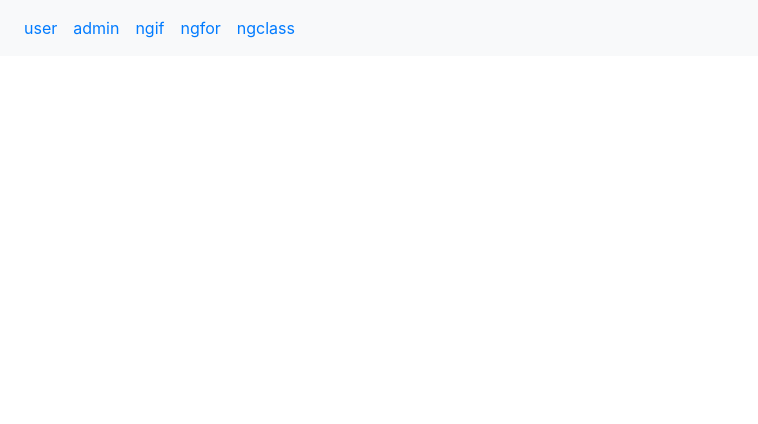
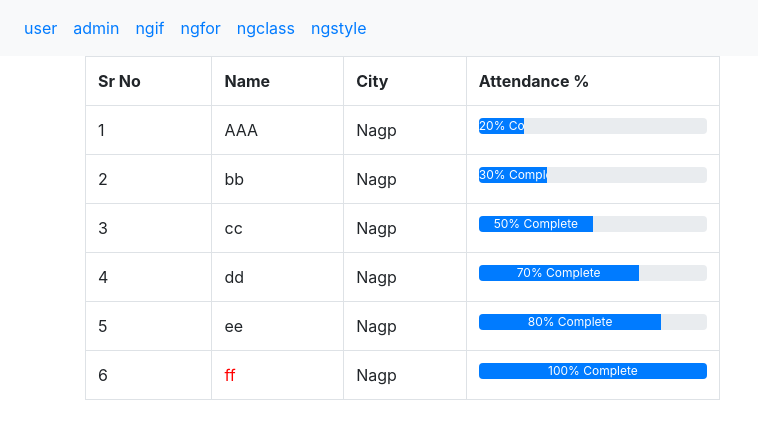
Before and after one commit to chetanexpo3005/shubham, an Angular app: page /ngstyle in a window 1280 px wide. Before the commit this address led to /. Shown: the top 424 px of the page, without its empty margins (0-758 px from the left). Built offline with nearby package versions, Linux system fonts and the light colour scheme.

Commit message:
ng style

```diff
--- a/src/app/app-routing.module.ts
+++ b/src/app/app-routing.module.ts
@@ -4,6 +4,7 @@ import { AdminComponent } from './components/admin/admin.component';
 import { NgclassComponent } from './components/ngclass/ngclass.component';
 import { NgforComponent } from './components/ngfor/ngfor.component';
 import { NgifComponent } from './components/ngif/ngif.component';
+import { NgstyleComponent } from './components/ngstyle/ngstyle.component';
 import { UserComponent } from './components/user/user.component';
 
 const routes: Routes = [
@@ -26,6 +27,10 @@ const routes: Routes = [
   {
     path: 'ngclass',
     component: NgclassComponent
+  },
+  {
+    path: 'ngstyle',
+    component: NgstyleComponent
   }
 ];
 
--- a/src/app/app.component.html
+++ b/src/app/app.component.html
@@ -16,6 +16,9 @@
     <li class="nav-item">
       <a class="nav-link" routerLink="/ngclass">ngclass</a>
     </li>
+    <li class="nav-item">
+      <a class="nav-link" routerLink="/ngstyle">ngstyle </a>
+    </li>
   </ul>
 </nav>
 
--- a/src/app/app.module.ts
+++ b/src/app/app.module.ts
@@ -9,6 +9,7 @@ import { NgifComponent } from './components/ngif/ngif.component';
 import { FormsModule } from '@angular/forms';
 import { NgforComponent } from './components/ngfor/ngfor.component';
 import { NgclassComponent } from './components/ngclass/ngclass.component';
+import { NgstyleComponent } from './components/ngstyle/ngstyle.component';
 
 
 @NgModule({
@@ -18,7 +19,8 @@ import { NgclassComponent } from './components/ngclass/ngclass.component';
     AdminComponent,
     NgifComponent,
     NgforComponent,
-    NgclassComponent
+    NgclassComponent,
+    NgstyleComponent
   ],
   imports: [
     BrowserModule,
--- /dev/null
+++ b/src/app/components/ngstyle/ngstyle.component.css
@@ -0,0 +1,3 @@
+.hundred {
+  color: red;
+}
--- /dev/null
+++ b/src/app/components/ngstyle/ngstyle.component.html
@@ -0,0 +1,28 @@
+<div class="row">
+  <div class="col-md-7">
+    <table class="table table-bordered">
+      <tr>
+        <th>Sr No</th>
+        <th>Name</th>
+        <th>City</th>
+        <th>Attendance %</th>
+      </tr>
+      <tr *ngFor="let student of studentList;let i= index">
+        <td>{{i+1}}</td>
+        <td   [ngClass]="student.Attendance ==100?'hundred':''">
+
+          {{student.Name}}</td>
+        <td>{{student.city}}</td>
+        <td>
+          <div class="progress">
+            <div class="progress-bar" role="progressbar" aria-valuenow="70" aria-valuemin="0" aria-valuemax="100"
+            [style.width.%]="student.Attendance"
+            >
+              <span  >{{student.Attendance}}% Complete</span>
+            </div>
+          </div>
+          </td>
+      </tr>
+    </table>
+  </div>
+</div>
--- /dev/null
+++ b/src/app/components/ngstyle/ngstyle.component.ts
@@ -0,0 +1,27 @@
+import { Component, OnInit } from '@angular/core';
+
+@Component({
+  selector: 'app-ngstyle',
+  templateUrl: './ngstyle.component.html',
+  styleUrls: ['./ngstyle.component.css']
+})
+export class NgstyleComponent implements OnInit {
+
+  studentList: any[];
+  constructor() {
+    this.studentList = [
+      {Name: 'AAA', city: 'Nagp', Attendance: 20},
+      {Name: 'bb', city: 'Nagp', Attendance: 30},
+      {Name: 'cc', city: 'Nagp', Attendance: 50},
+      {Name: 'dd', city: 'Nagp', Attendance: 70},
+      {Name: 'ee', city: 'Nagp', Attendance: 80},
+      {Name: 'ff', city: 'Nagp', Attendance: 100}
+
+
+    ];
+  }
+
+  ngOnInit(): void {
+  }
+
+}
```
Also changed, not shown: 1 other file (tests, documents, lock files or other folders).
